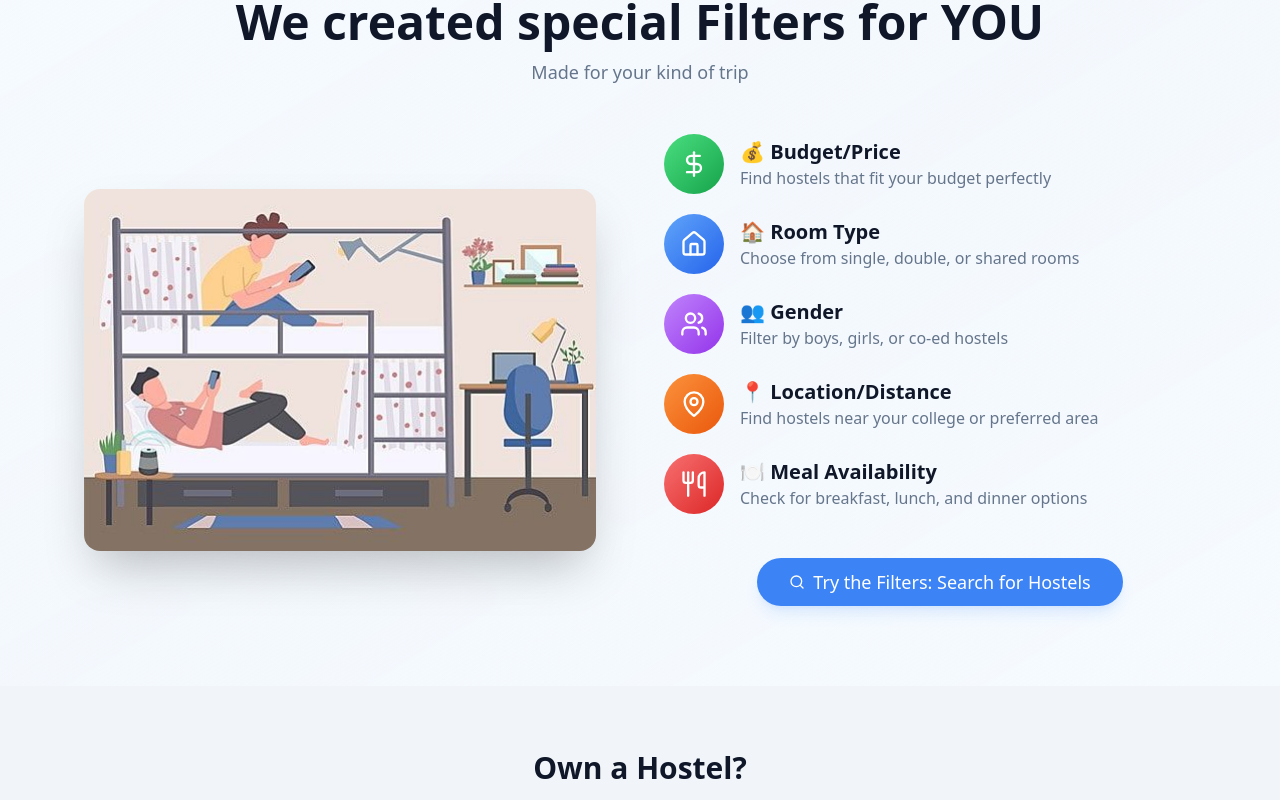
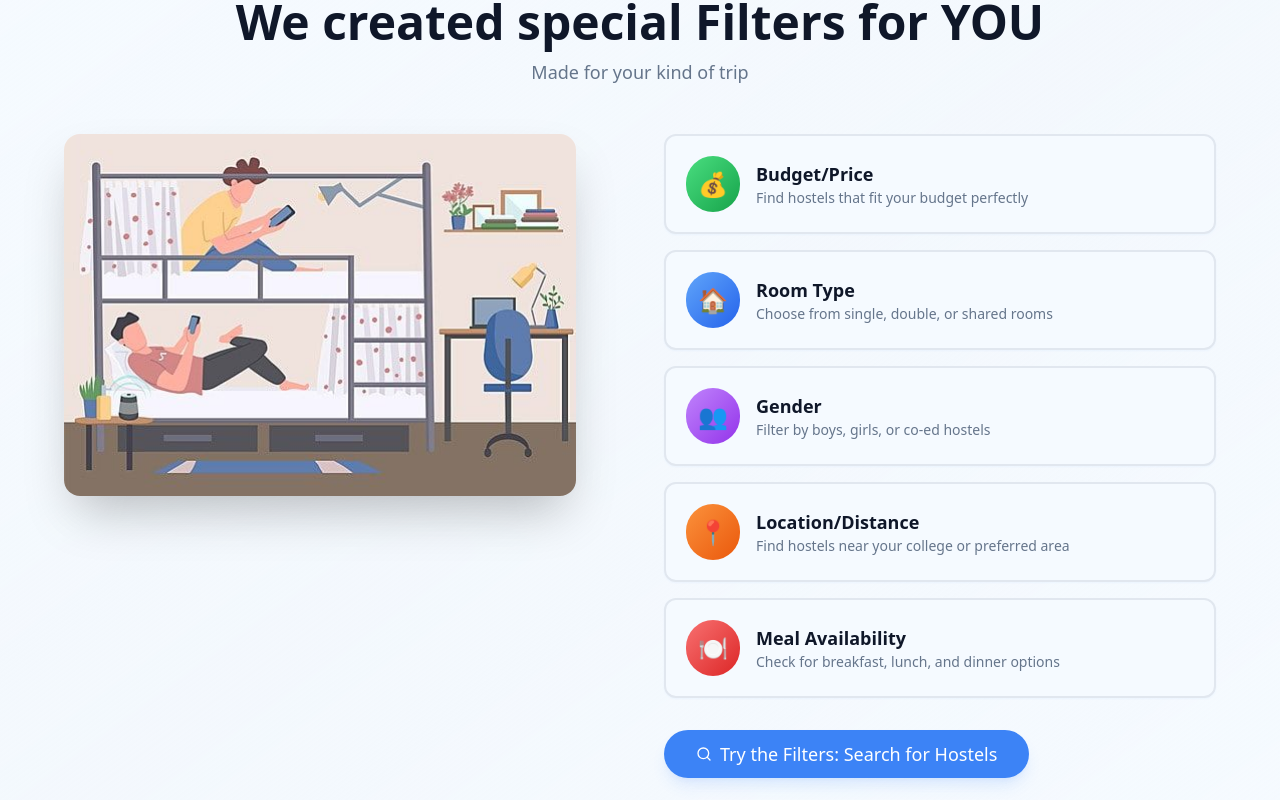
Before and after one commit to xcore1x1/roomie-quest-hub, a React (Vite) app: page / in a window 1280 px wide. Shown: the part 1500-2300 px from the top of the page. Built offline with nearby package versions, Linux system fonts and the light colour scheme; the HTML template or start-up script is replaced by a standard one.

Commit message:
Refactor filter section layout

```diff
--- a/src/pages/Index.tsx
+++ b/src/pages/Index.tsx
@@ -87,9 +87,9 @@ const Index = () => {
             <p className="text-lg text-muted-foreground">Made for your kind of trip</p>
           </div>
 
-          <div className="grid grid-cols-1 lg:grid-cols-2 gap-12 items-center max-w-6xl mx-auto mt-12">
+          <div className="grid grid-cols-1 lg:grid-cols-2 gap-12 items-start max-w-6xl mx-auto mt-12">
             {/* Image Column */}
-            <div className="flex justify-center">
+            <div className="flex justify-center lg:justify-start">
               <img
                 src={featurePic}
                 alt="Hostel accommodation"
@@ -98,68 +98,58 @@ const Index = () => {
             </div>
 
             {/* Features Column */}
-            <div className="space-y-5">
-              <div className="flex items-center gap-4 group cursor-pointer">
-                <div className="bg-gradient-to-br from-green-400 to-green-600 rounded-full p-4 flex-shrink-0 group-hover:scale-110 transition-transform">
-                  <DollarSign className="h-7 w-7 text-white" />
+            <div className="space-y-4">
+              <div className="flex items-center gap-4 p-5 bg-background border-2 border-border rounded-xl shadow-sm hover:shadow-md transition-all hover:border-primary/50">
+                <div className="bg-gradient-to-br from-green-400 to-green-600 rounded-full p-3 flex-shrink-0">
+                  <span className="text-2xl">💰</span>
                 </div>
                 <div>
-                  <h3 className="font-bold text-xl text-foreground flex items-center gap-2">
-                    💰 Budget/Price
-                  </h3>
-                  <p className="text-muted-foreground">Find hostels that fit your budget perfectly</p>
+                  <h3 className="font-bold text-lg text-foreground">Budget/Price</h3>
+                  <p className="text-sm text-muted-foreground">Find hostels that fit your budget perfectly</p>
                 </div>
               </div>
 
-              <div className="flex items-center gap-4 group cursor-pointer">
-                <div className="bg-gradient-to-br from-blue-400 to-blue-600 rounded-full p-4 flex-shrink-0 group-hover:scale-110 transition-transform">
-                  <Home className="h-7 w-7 text-white" />
+              <div className="flex items-center gap-4 p-5 bg-background border-2 border-border rounded-xl shadow-sm hover:shadow-md transition-all hover:border-primary/50">
+                <div className="bg-gradient-to-br from-blue-400 to-blue-600 rounded-full p-3 flex-shrink-0">
+                  <span className="text-2xl">🏠</span>
                 </div>
                 <div>
-                  <h3 className="font-bold text-xl text-foreground flex items-center gap-2">
-                    🏠 Room Type
-                  </h3>
-                  <p className="text-muted-foreground">Choose from single, double, or shared rooms</p>
+                  <h3 className="font-bold text-lg text-foreground">Room Type</h3>
+                  <p className="text-sm text-muted-foreground">Choose from single, double, or shared rooms</p>
                 </div>
               </div>
 
-              <div className="flex items-center gap-4 group cursor-pointer">
-                <div className="bg-gradient-to-br from-purple-400 to-purple-600 rounded-full p-4 flex-shrink-0 group-hover:scale-110 transition-transform">
-                  <Users className="h-7 w-7 text-white" />
+              <div className="flex items-center gap-4 p-5 bg-background border-2 border-border rounded-xl shadow-sm hover:shadow-md transition-all hover:border-primary/50">
+                <div className="bg-gradient-to-br from-purple-400 to-purple-600 rounded-full p-3 flex-shrink-0">
+                  <span className="text-2xl">👥</span>
                 </div>
                 <div>
-                  <h3 className="font-bold text-xl text-foreground flex items-center gap-2">
-                    👥 Gender
-                  </h3>
-                  <p className="text-muted-foreground">Filter by boys, girls, or co-ed hostels</p>
+                  <h3 className="font-bold text-lg text-foreground">Gender</h3>
+                  <p className="text-sm text-muted-foreground">Filter by boys, girls, or co-ed hostels</p>
                 </div>
               </div>
 
-              <div className="flex items-center gap-4 group cursor-pointer">
-                <div className="bg-gradient-to-br from-orange-400 to-orange-600 rounded-full p-4 flex-shrink-0 group-hover:scale-110 transition-transform">
-                  <MapPin className="h-7 w-7 text-white" />
+              <div className="flex items-center gap-4 p-5 bg-background border-2 border-border rounded-xl shadow-sm hover:shadow-md transition-all hover:border-primary/50">
+                <div className="bg-gradient-to-br from-orange-400 to-orange-600 rounded-full p-3 flex-shrink-0">
+                  <span className="text-2xl">📍</span>
                 </div>
                 <div>
-                  <h3 className="font-bold text-xl text-foreground flex items-center gap-2">
-                    📍 Location/Distance
-                  </h3>
-                  <p className="text-muted-foreground">Find hostels near your college or preferred area</p>
+                  <h3 className="font-bold text-lg text-foreground">Location/Distance</h3>
+                  <p className="text-sm text-muted-foreground">Find hostels near your college or preferred area</p>
                 </div>
               </div>
 
-              <div className="flex items-center gap-4 group cursor-pointer">
-                <div className="bg-gradient-to-br from-red-400 to-red-600 rounded-full p-4 flex-shrink-0 group-hover:scale-110 transition-transform">
-                  <Utensils className="h-7 w-7 text-white" />
+              <div className="flex items-center gap-4 p-5 bg-background border-2 border-border rounded-xl shadow-sm hover:shadow-md transition-all hover:border-primary/50">
+                <div className="bg-gradient-to-br from-red-400 to-red-600 rounded-full p-3 flex-shrink-0">
+                  <span className="text-2xl">🍽️</span>
                 </div>
                 <div>
-                  <h3 className="font-bold text-xl text-foreground flex items-center gap-2">
-                    🍽️ Meal Availability
-                  </h3>
-                  <p className="text-muted-foreground">Check for breakfast, lunch, and dinner options</p>
+                  <h3 className="font-bold text-lg text-foreground">Meal Availability</h3>
+                  <p className="text-sm text-muted-foreground">Check for breakfast, lunch, and dinner options</p>
                 </div>
               </div>
 
-              <div className="pt-6 flex justify-center">
+              <div className="pt-4 flex justify-center lg:justify-start">
                 <Link to="/hostels">
                   <Button size="lg" className="gap-2 px-8 py-6 text-lg rounded-full shadow-lg hover:shadow-xl transition-all">
                     <Search className="h-5 w-5" />
```
